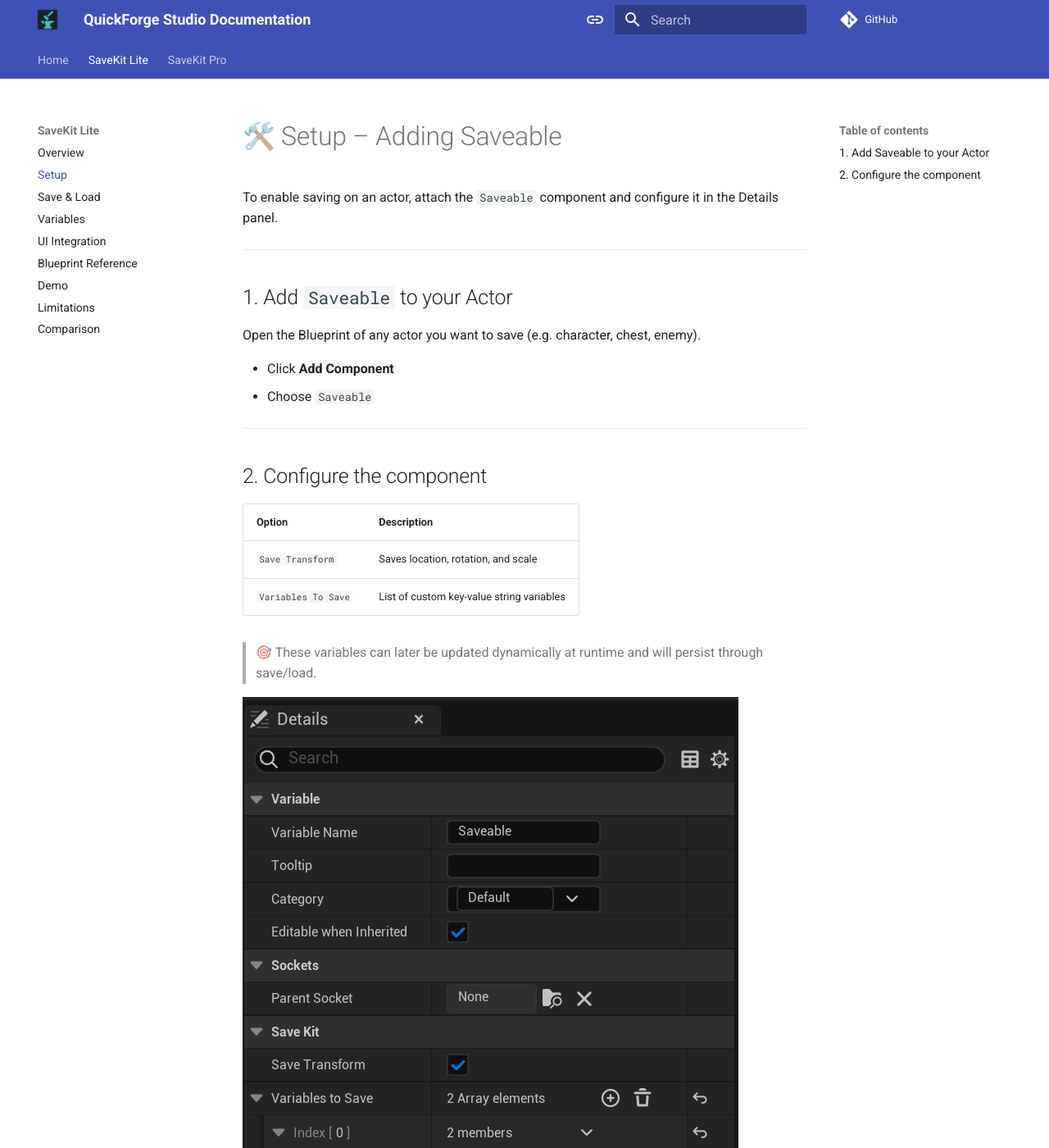
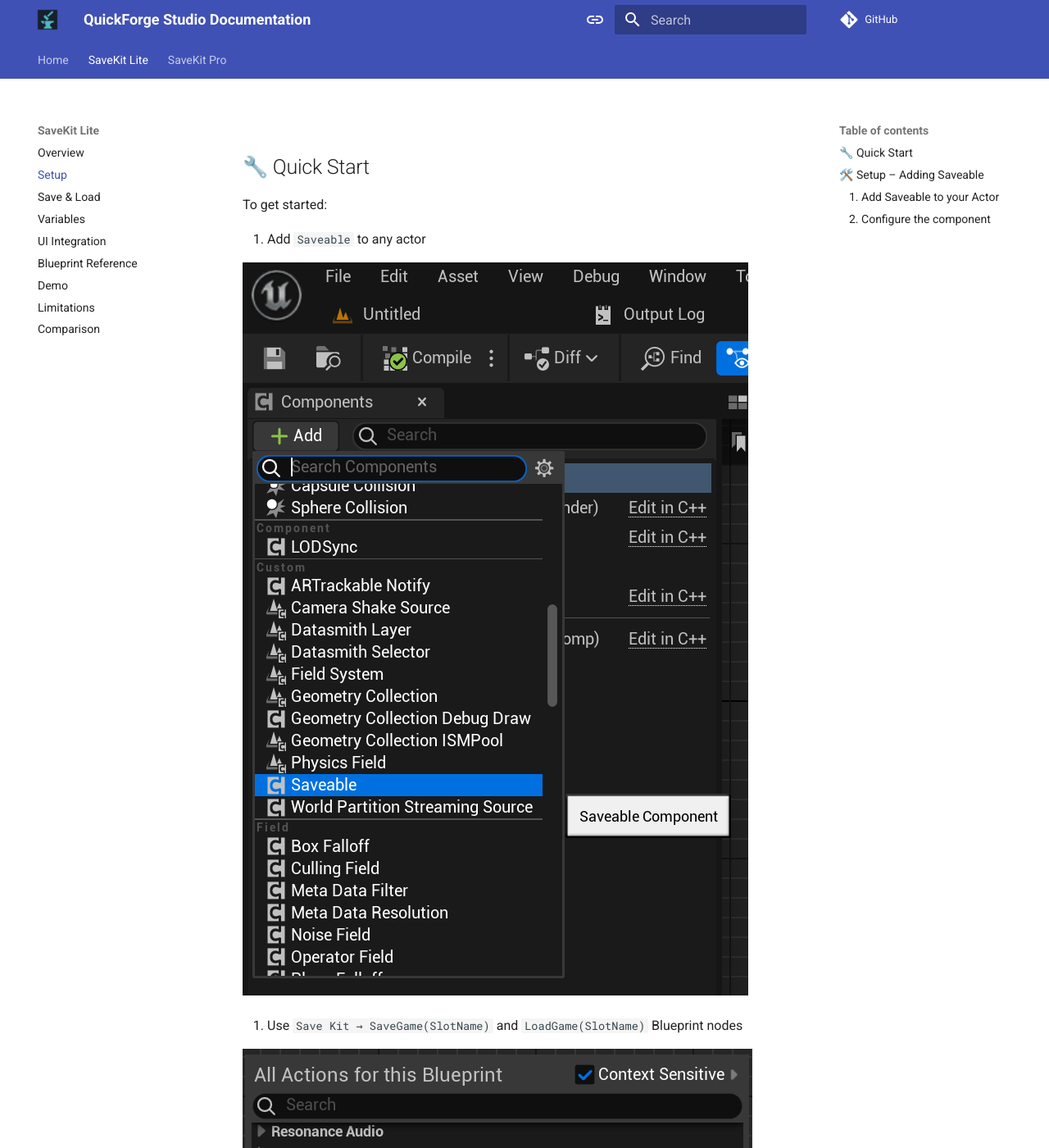
Before and after one commit to george-shilovsky/quickforge-docs, an MkDocs documentation site: the page built from docs/SaveKitLite/setup.md, in a window 1280 px wide and 1400 px high. Shown: the whole window at 82% size. Built offline with MkDocs 1.6.1 and Material for MkDocs 9.7.7, drawn with Linux system fonts in a browser that asks for light colours; comment, search, counter and statistics services are not loaded; some of the changed text lies outside the part shown.

Commit message:
Update setup.md

```diff
--- a/docs/SaveKitLite/setup.md
+++ b/docs/SaveKitLite/setup.md
@@ -1,3 +1,19 @@
+## 🔧 Quick Start
+
+To get started:
+
+1. Add `Saveable` to any actor
+
+![Saveable Component](images/SaveableComponent.png)
+
+2. Use `Save Kit → SaveGame(SlotName)` and `LoadGame(SlotName)` Blueprint nodes
+
+![Save/Load Nodes](images/SaveGameLoadGame.png)
+
+3. ✅ Done! Your actor state is now persistent
+
+---
+
 # 🛠️ Setup – Adding Saveable
 
 To enable saving on an actor, attach the `Saveable` component and configure it in the Details panel.
```
